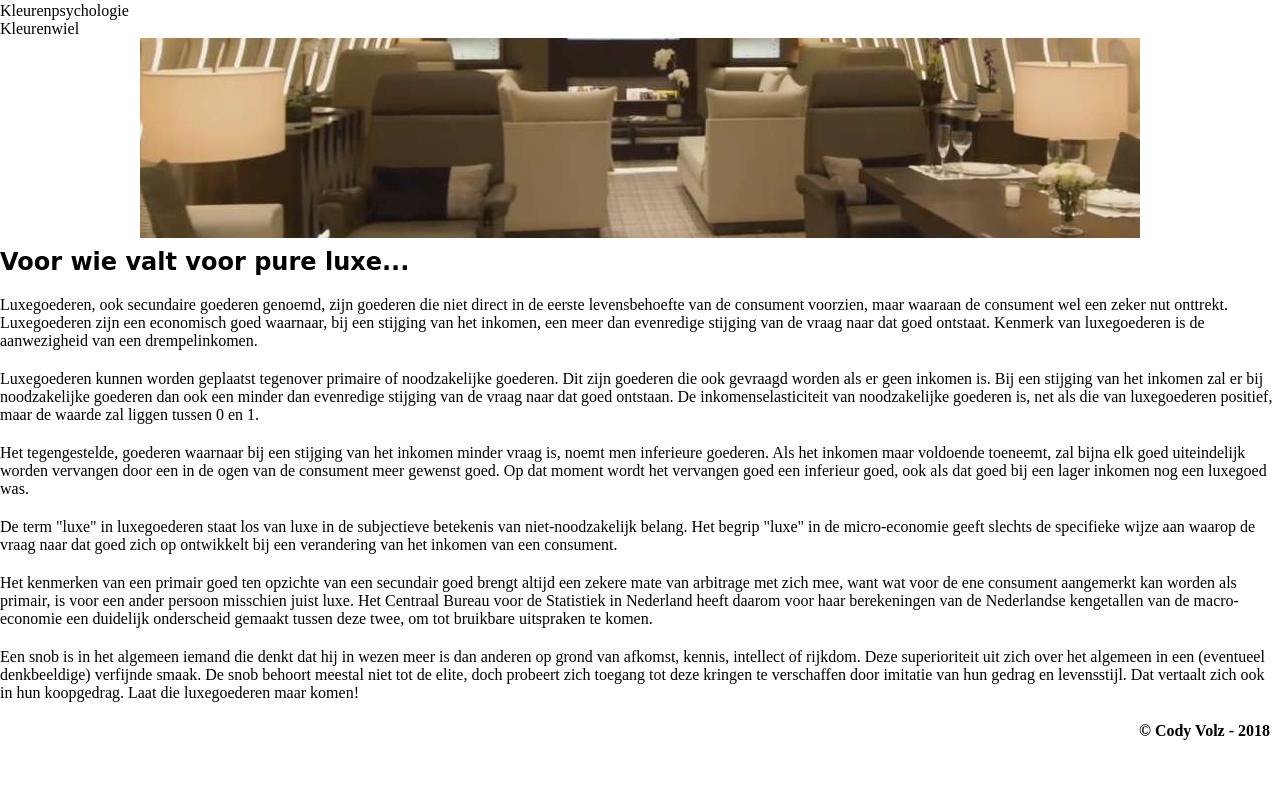
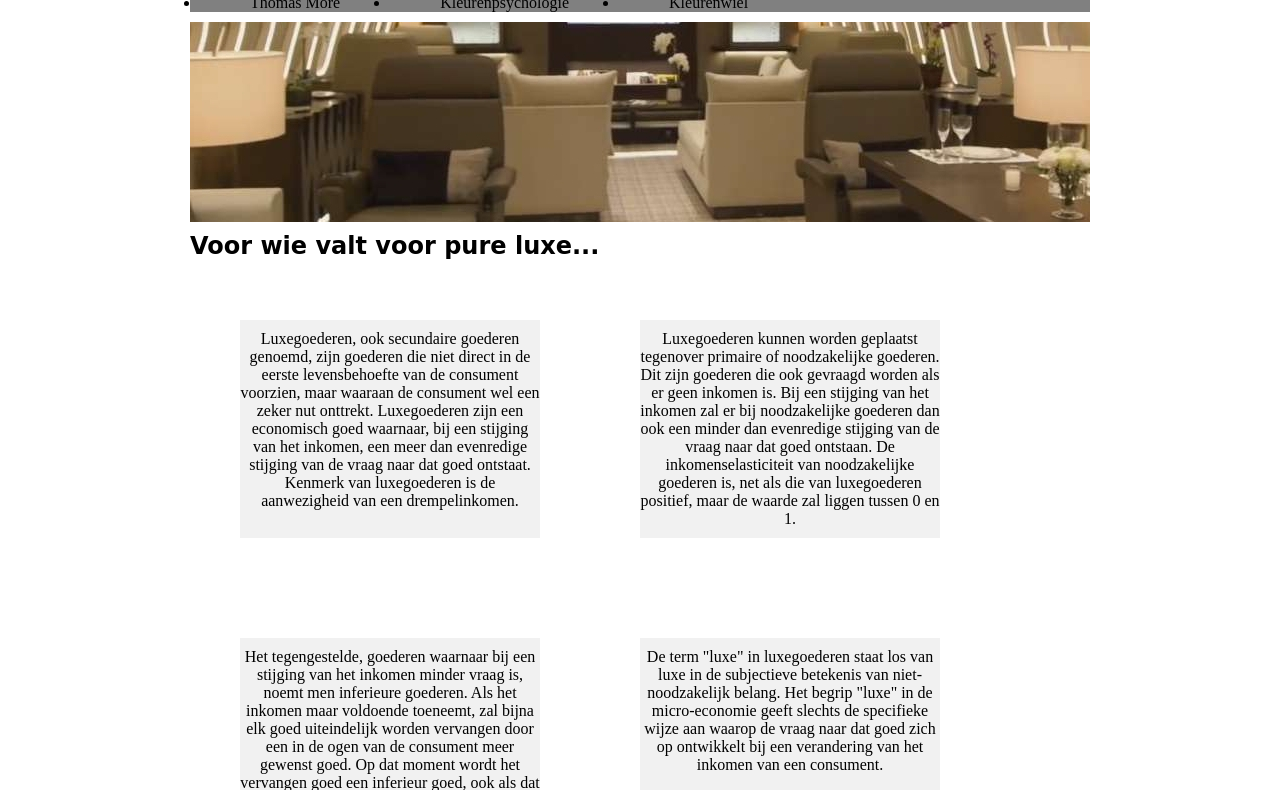
Before and after one commit to r0766008/skillstaken, a plain HTML site: page skills3/r0766008skills3.html in a window 1280 px wide. Shown: the part 54-844 px from the top of the page. Before the commit the page ends 804 px from the top, so only its background shows below. Drawn offline with Linux system fonts and the light colour scheme; a web font is replaced by a local one.

Commit message:
positionering

```diff
--- a/skills3/r0766008skills3.html
+++ b/skills3/r0766008skills3.html
@@ -7,6 +7,7 @@
     <link rel="stylesheet" href="stijlen/r0766008basis.css">
     <link rel="stylesheet" href="stijlen/r0766008medium.css" media="screen and (min-width: 600px)">
     <link rel="stylesheet" href="stijlen/r0766008groot.css" media="screen and (min-width: 900px)">
+    <link href="https://fonts.googleapis.com/css?family=Gamja+Flower|Oswald" rel="stylesheet">
     <title>Skills 3</title>
 </head>
 
--- a/skills3/stijlen/r0766008basis.css
+++ b/skills3/stijlen/r0766008basis.css
@@ -23,11 +23,15 @@ p {
     color: #000;
 }
 
-nav {
+nav, nav a, nav ul, nav li{
     background-color: blue;
 }
-
+nav ul {
+    display: flex;
+    margin: 10px;
+}
 nav a {
+    margin: 50px;
     text-decoration: none;
 }
 
--- a/skills3/stijlen/r0766008groot.css
+++ b/skills3/stijlen/r0766008groot.css
@@ -1,14 +1,21 @@
-#primair, #gaming {
+#primair,
+#gaming {
     display: none;
 }
+
 #luxe {
     display: block;
 }
+
 * {
     background-color: white;
     color: black;
 }
-nav {
+
+nav,
+nav a,
+nav ul,
+nav li {
     background-color: gray;
 }
 
@@ -16,6 +23,24 @@ nav {
     background-image: url(../afbeeldingen/groot.jpg)
 }
 
-h1, h2 {
+h1,
+h2 {
     font-family: 'Gamja Flower', cursive;
 }
+
+#container {
+    max-width: 900px;
+    margin: auto;
+}
+
+.geheel {
+    display: flex;
+    flex-wrap: wrap;
+}
+
+.geheel > p {
+    background-color: #f1f1f1;
+    width: 300px;
+    margin: 50px;
+    text-align: center;
+}
--- a/skills3/stijlen/r0766008medium.css
+++ b/skills3/stijlen/r0766008medium.css
@@ -8,8 +8,8 @@
     background-color: black;
     color: white;
 }
-nav {
-    color: dimgray;
+nav, nav a, nav ul, nav li {
+    background-color: dimgray;
 }
 
 #image {
```
